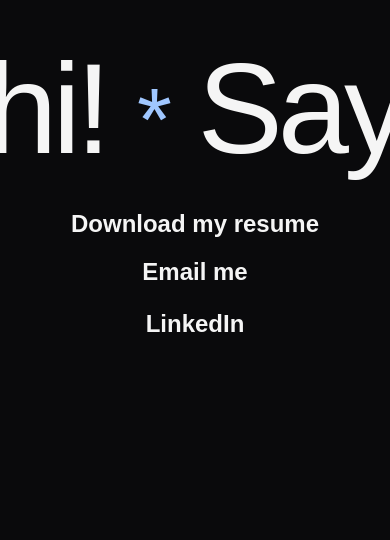
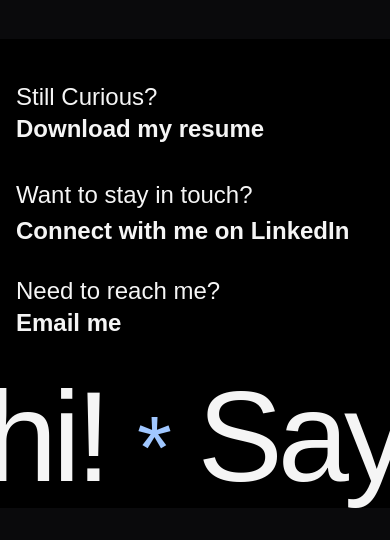
Before and after one commit to mjoyal/portfolio, a React (Create React App) app: page /project/1 in a window 390 px wide. Shown: the part 865-1405 px from the top of the page. Before the commit the page ends 1249 px from the top, so only its background shows below. Built offline with nearby package versions, Linux system fonts and the light colour scheme; a web font is replaced by a local one.

Commit message:
mobile footer

```diff
--- a/src/components/Button/index.tsx
+++ b/src/components/Button/index.tsx
@@ -18,7 +18,6 @@ const StyledButton = styled.button<{ isTextButton?: boolean }>`
   padding: 10px 40px;
   font-size: 1.5rem;
   transition: background-color 0.3s ease-in-out, color 0.3s ease-in-out;
-
   &:hover {
     background-color: ${({ theme, isTextButton }) =>
       isTextButton ? "" : (theme as any).palette.primary.main};
@@ -43,13 +42,13 @@ const Button = (props: IButtonProps) => {
       href={href}
       target="_blank"
       rel="noopener noreferrer"
-      isTextButton
+      isTextButton={isTextButton}
       {...rest}
     >
       {children}
     </StyledLink>
   ) : (
-    <StyledButton onClick={onClick} {...rest} isTextButton={isTextButton}>
+    <StyledButton onClick={onClick} isTextButton={isTextButton} {...rest}>
       {children}
     </StyledButton>
   );
--- a/src/components/EmailMeButton/index.tsx
+++ b/src/components/EmailMeButton/index.tsx
@@ -4,9 +4,10 @@ import Toast from "../Toast";
 
 interface IEmailMeButtonProps {
   isTextButton?: boolean;
+  isShortText?: boolean;
 }
 const EmailMeButton = (props: IEmailMeButtonProps) => {
-  const { isTextButton = false } = props;
+  const { isTextButton = false, isShortText = false, ...rest } = props;
   const [isOpen, setIsOpen] = useState(false);
 
   const handleCopy = async () => {
@@ -22,8 +23,8 @@ const EmailMeButton = (props: IEmailMeButtonProps) => {
   };
   return (
     <>
-      <Button onClick={handleCopy} isTextButton={isTextButton}>
-        Email me
+      <Button onClick={handleCopy} isTextButton={isTextButton} {...rest}>
+        {isShortText ? "Email" : "Email me"}
       </Button>
       <Toast
         message="Email copied to clipboard"
--- a/src/components/Footer/index.tsx
+++ b/src/components/Footer/index.tsx
@@ -2,30 +2,94 @@ import styled from "@emotion/styled";
 import EmailMeButton from "../EmailMeButton";
 import InfiniteMarquee from "./InfinityMarquee";
 import Button from "../Button";
-import { Stack } from "@mui/material";
+import { Box, Stack, useMediaQuery, useTheme } from "@mui/material";
 
-const FooterContainer = styled(Stack)`
+const FooterContainer = styled(Stack)<{ isMobile?: boolean }>`
   max-width: 100vw;
   display: flex;
   flex-direction: column;
   align-items: flex-end;
   gap: 20px;
   margin-bottom: 32px;
+  background-color: ${({ isMobile }) => (isMobile ? "black" : "transparent")};
+  padding-top: ${({ isMobile }) => (isMobile ? "40px" : "0px")};
+`;
+
+const MobileButton = styled(Button)`
+  padding: 0;
+  text-align: left;
+  border-radius: 0;
+  padding-top: 10px;
+  margin-top: -10px;
+  padding-bottom: 10px;
+  padding-right: 20px;
+  padding-left: 20px;
+  margin-left: -20px;
+`;
+
+const MobileEmailButton = styled(EmailMeButton)`
+  padding: 0;
+  text-align: left;
+  border-radius: 0;
+  padding-top: 10px;
+  margin-top: -10px;
+  padding-bottom: 10px;
+  padding-right: 20px;
+  padding-left: 20px;
+  margin-left: -20px;
 `;
 
 const Footer = () => {
+  const theme = useTheme();
+
+  const isBelowMedium = useMediaQuery(theme.breakpoints.down("md"));
+  const isMobile = useMediaQuery(theme.breakpoints.down("sm"));
+
   return (
-    <FooterContainer alignItems={{ xs: "center", sm: "flex-end" }}>
+    <FooterContainer
+      alignItems={{ xs: "flex-start", sm: "flex-end" }}
+      isMobile={isMobile}
+    >
+      {isMobile && (
+        <Stack pl={"16px"} gap={3}>
+          <Box textAlign={"left"}>
+            <h6>Still Curious?</h6>
+            <MobileButton isTextButton onClick={() => alert("not implemented")}>
+              Download my resume
+            </MobileButton>
+          </Box>
+          <Box textAlign={"left"}>
+            <h6>Want to stay in touch?</h6>
+            <MobileButton
+              isTextButton
+              href="https://www.linkedin.com/in/mackenziejoyal"
+            >
+              Connect with me on LinkedIn
+            </MobileButton>
+          </Box>
+          <Box textAlign={"left"}>
+            <h6>Need to reach me?</h6>
+            <MobileEmailButton isTextButton />
+          </Box>
+        </Stack>
+      )}
       <InfiniteMarquee />
-      <Stack direction={{ xs: "column", sm: "row" }}>
-        <Button isTextButton onClick={() => alert("not implemented")}>
-          Download my resume
-        </Button>
-        <EmailMeButton isTextButton />
-        <Button isTextButton href="https://www.linkedin.com/in/mackenziejoyal">
-          LinkedIn
-        </Button>
-      </Stack>
+
+      {!isMobile && (
+        <Stack direction={"row"}>
+          <Button isTextButton onClick={() => alert("not implemented")}>
+            {isBelowMedium ? "Resume" : "Download resume"}
+          </Button>
+
+          <EmailMeButton isTextButton isShortText={isBelowMedium} />
+          <Button
+            isTextButton
+            href="https://www.linkedin.com/in/mackenziejoyal"
+          >
+            LinkedIn
+          </Button>
+        </Stack>
+      )}
     </FooterContainer>
   );
 };
--- a/src/pages/Home/components/HeroSection/components/PreText/index.tsx
+++ b/src/pages/Home/components/HeroSection/components/PreText/index.tsx
@@ -5,8 +5,9 @@ const StyledPreText = styled.p`
   font-size: clamp(2rem, 4vw, 3rem);
   line-height: 1;
   letter-spacing: -0.03em;
-  margin-left: 5%;
+  margin-left: 2%;
   margin-bottom: -1%;
+  font-style: italic;
 
   ${({ theme }) => (theme as any).breakpoints.up("sm")} {
     margin-left: 10%;
@@ -25,7 +26,7 @@ const PreText = () => {
       <Box component="span" color="text.secondary">
         (
       </Box>{" "}
-      your favourite
+      your new favourite
       <Box component="span" color="text.secondary">
         {" "}
         )
--- a/src/pages/Project/Fit52Project/index.tsx
+++ b/src/pages/Project/Fit52Project/index.tsx
@@ -80,15 +80,8 @@ const ProjectPage = () => {
         </StyledP>
         <Spacer />
         <Spacer />
-        <Button
-          onClick={() => {
-            alert("Not implemented");
-          }}
-        >
-          <Stack direction={"row"} columnGap={2} alignItems={"center"}>
-            <h5> View Project</h5>
-            {/* <OpenNewArrow /> */}
-          </Stack>
+        <Button href="https://www.fit52.com/">
+          <h5> View Project</h5>
         </Button>
         <SectionDivider />
       </Stack>
--- a/src/pages/Project/GigpitProject/index.tsx
+++ b/src/pages/Project/GigpitProject/index.tsx
@@ -35,7 +35,7 @@ const SectionDivider = styled.div`
   height: 200px;
 `;
 
-const StyledP = styled.h6`
+const StyledP = styled.p`
   max-width: 70ch;
 `;
 
@@ -57,7 +57,7 @@ const GitpitProject = () => {
           </Stack>
         )}
         <Stack gap={"32px"} flex={1}>
-          <StyledHeader>Gigpit</StyledHeader>
+          <StyledHeader>gigpit</StyledHeader>
           <Image src={"/images/project-square.png"} />
         </Stack>
       </HeaderSection>
```
